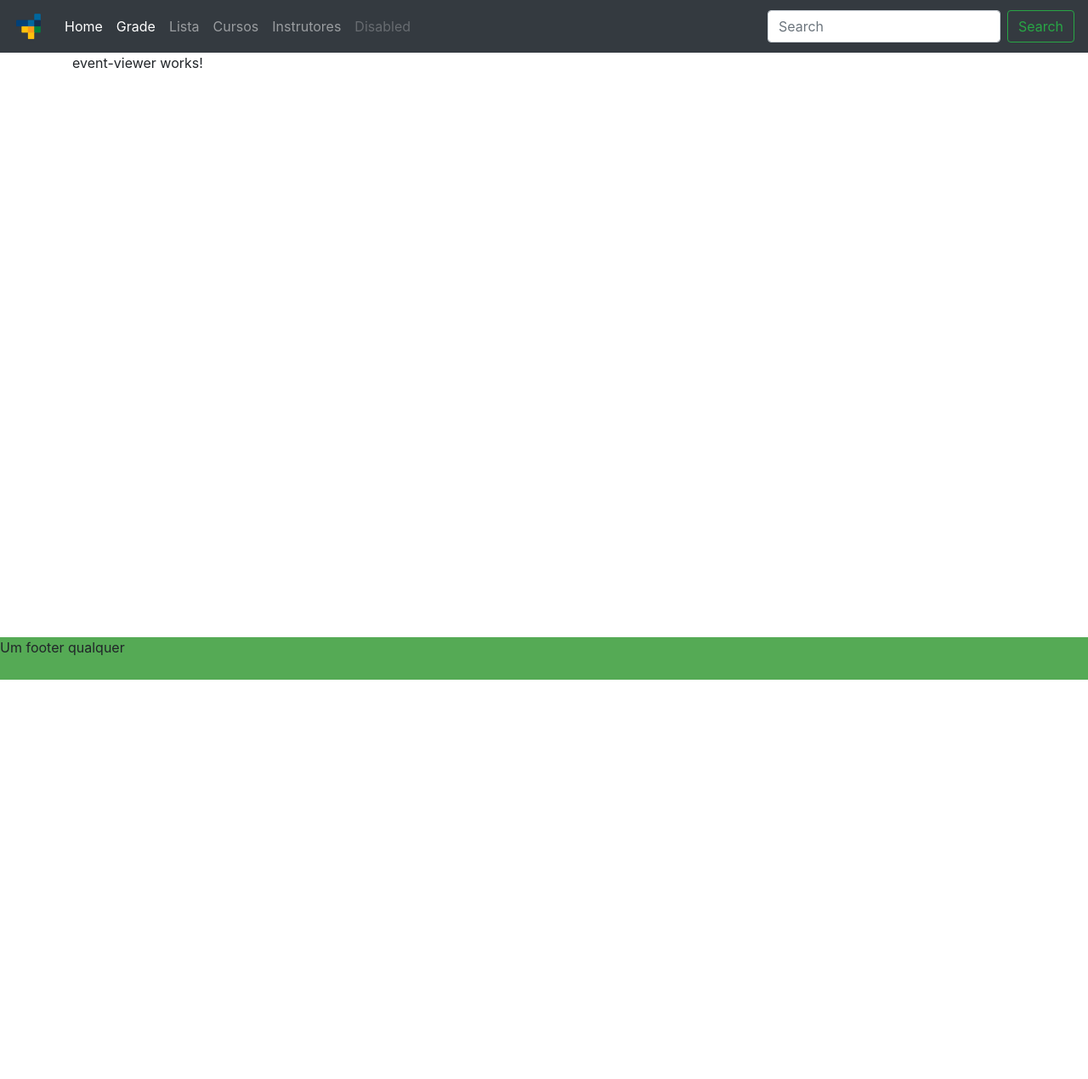
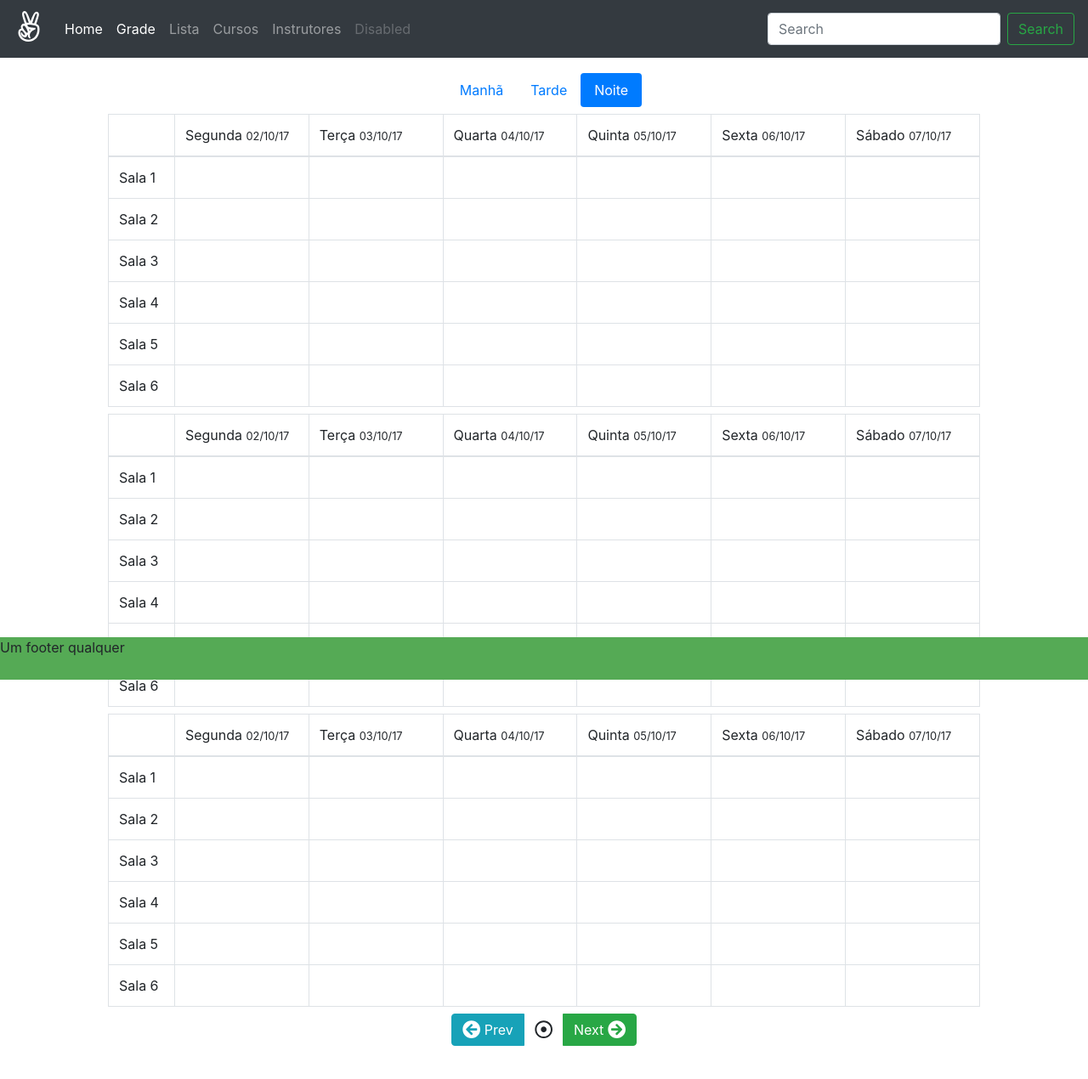
Before and after one commit to leodeleone/cronoAng, an Angular app: page /view in a window 1280 px wide. Shown: the top 1270 px of the page at 85% size. Before the commit the page ends 800 px from the top, so only its background shows below. Built offline with nearby package versions, Linux system fonts and the light colour scheme.

Commit message:
21/05: +grid, app.comp dev

```diff
--- a/src/app/app-routing.module.ts
+++ b/src/app/app-routing.module.ts
@@ -7,7 +7,7 @@ import { CadastroCursosComponent } from './cadastro-cursos/cadastro-cursos.compo
 import { CadastroInstrutorComponent } from './cadastro-instrutor/cadastro-instrutor.component';
 
 const routes: Routes = [
-  { path:'', redirectTo: 'cursos', pathMatch: 'full' },  // home page
+  { path:'', redirectTo: 'view', pathMatch: 'full' },  // home page
   { path:'view', component: EventViewerComponent  },
   //{ path:'edit', component: CronoEditComponent },
   { path:'lista', component: EventListComponent },
--- a/src/app/app.component.scss
+++ b/src/app/app.component.scss
@@ -1,4 +1,4 @@
 .container {
-  margin-top: 62px;
-  margin-bottom: 50px;
+  margin-top: 62px; // fixed header
+  margin-bottom: 50px; // fixed bottom
 }
--- a/src/app/app.component.ts
+++ b/src/app/app.component.ts
@@ -1,4 +1,8 @@
 import { Component } from '@angular/core';
+import { Event } from "./event";
+import { BackendApiService } from './backend-api.service';
+
+export const DAY_IN_MSEC = 1000 * 60 * 60 * 24;
 
 @Component({
   selector: 'app-root',
@@ -6,5 +10,90 @@ import { Component } from '@angular/core';
   styleUrls: ['./app.component.scss']
 })
 export class AppComponent {
-  title = 'app';
+  public title: string = 'app';
+  public diasSemana = ['Domingo', 'Segunda', 'Terça', 'Quarta', 'Quinta', 'Sexta', 'Sábado'];
+  public today: Date;
+  public dom0: Date; // primeiro domingo antes de hoje
+  public dom1: Date; // primeiro domingo após hoje
+  public weekPad: number; // semana relativa à atual
+
+  public events: Event[];
+  public weekDates: Date[];
+
+  constructor(private apiData: BackendApiService) {
+    this.today = new Date('2017-10-07');
+    this.today.setHours(0);
+    this.today.setMinutes(0);
+    this.today.setSeconds(0);
+    this.today.setMilliseconds(0);
+    this.dom0 = this.returnDate(this.today, -this.today.getDay());
+    this.dom1 = this.returnDate(this.today, 7 - this.today.getDay());
+    this.weekPad = 0;
+    this.weekDates = [];
+    this.events = [];
+  }
+  ngOnInit() {
+    this.getEvents();
+    this.updateDates();
+  }
+
+  getEvents(): void {
+    this.apiData.getEvents().subscribe(data => {
+      data.forEach( e => {
+        e.sala = parseInt(e.sala.toString());
+      });
+      this.events = data
+    });
+  }
+
+  waitForElement(selector, callback, timeLimit) {
+    if (
+      typeof selector === 'string' &&
+      typeof callback === 'function' &&
+      typeof timeLimit === 'number'
+    ) {
+      (function(selector, callback, timeLimit) {
+        timeLimit = timeLimit || 10000;
+        function isReady() {
+          return document.querySelectorAll(selector).length > 0;
+        }
+        var interval = setInterval(function() {
+          if (isReady()) {
+            clearInterval(interval);
+            clearTimeout(timeout);
+            callback();
+          }
+        }, 100);
+        var timeout = setTimeout(function() {
+          clearInterval(interval);
+          clearTimeout(timeout);
+        }, timeLimit);
+      })(selector, callback, timeLimit);
+    }
+  }
+
+  zeroLeftPad(num: number, size: number): string {
+    // Xforma um numero em string preenchendo com 0 no início.
+    // Ex.: zeroLeftPad(3,4) = "0003"
+    let str: string = num.toString();
+    while (str.length < size) str = '0' + str;
+    return str;
+  }
+  returnDate(date_0: Date, days: number): Date {
+    // Retorna a data resultante da data inicial + dias. Aceita dias negativos.
+    // Ex.: returnDate('02/06/2017', 10) = '12/06/2017'
+    let new_date: Date = new Date();
+    new_date.setTime(date_0.getTime() + days * DAY_IN_MSEC);
+    return new_date;
+  }
+  compareDate(date_0: Date, date_1: Date): number {
+    // Compara duas datas, retornando a diferença entre as duas (d0-d1)
+    return date_0.getTime() - date_1.getTime();
+  }
+  updateDates(): void {
+    this.weekDates = [];
+    for (let i = 0; i < 7; i++) {
+      this.weekDates.push(this.returnDate(this.dom0, i));
+    }
+  }
 }
--- a/src/app/app.module.ts
+++ b/src/app/app.module.ts
@@ -15,6 +15,7 @@ import { HttpClientModule } from '@angular/common/http';
 import { ModalModule } from 'ngx-bootstrap/modal';
 import { CadastroCursosComponent } from './cadastro-cursos/cadastro-cursos.component';
 import { CadastroInstrutorComponent } from './cadastro-instrutor/cadastro-instrutor.component';
+import { CalendarGridComponent } from './calendar-grid/calendar-grid.component';
 
 @NgModule({
   declarations: [
@@ -27,7 +28,8 @@ import { CadastroInstrutorComponent } from './cadastro-instrutor/cadastro-instru
     EventCardComponent,
     CamelcasePipe,
     CadastroCursosComponent,
-    CadastroInstrutorComponent
+    CadastroInstrutorComponent,
+    CalendarGridComponent
   ],
   imports: [
     BrowserModule,
--- /dev/null
+++ b/src/app/calendar-grid/calendar-grid.component.html
@@ -0,0 +1,37 @@
+<table class="table table-hover table-bordered my-2 calendar-grid">
+  <thead>
+    <tr>
+      <th scope='col' style="width: 7.6%"></th>
+      <th scope="col" style="width: 15.4%" *ngFor="let i of [1,2,3,4,5,6]" id="d{{i}}-t{{turno}}">
+        {{app.diasSemana[i]}}
+        <small>{{app.weekDates[i] | date:"dd/MM/yy"}}</small>
+      </th>
+    </tr>
+  </thead>
+  <tbody>
+    <tr>
+      <th scope="row">Sala 1</th>
+      <td *ngFor="let i of [1,2,3,4,5,6]" id="d{{i}}-lsala1-t{{turno}}"></td>
+    </tr>
+    <tr>
+      <th scope="row">Sala 2</th>
+      <td *ngFor="let i of [1,2,3,4,5,6]" id="d{{i}}-lsala2-t{{turno}}"></td>
+    </tr>
+    <tr>
+      <th scope="row">Sala 3</th>
+      <td *ngFor="let i of [1,2,3,4,5,6]" id="d{{i}}-lsala3-t{{turno}}"></td>
+    </tr>
+    <tr>
+      <th scope="row">Sala 4</th>
+      <td *ngFor="let i of [1,2,3,4,5,6]" id="d{{i}}-lsala4-t{{turno}}"></td>
+    </tr>
+    <tr>
+      <th scope="row">Sala 5</th>
+      <td *ngFor="let i of [1,2,3,4,5,6]" id="d{{i}}-lsala5-t{{turno}}"></td>
+    </tr>
+    <tr>
+      <th scope="row">Sala 6</th>
+      <td *ngFor="let i of [1,2,3,4,5,6]" id="d{{i}}-lsala6-t{{turno}}"></td>
+    </tr>
+  </tbody>
+</table>
--- /dev/null
+++ b/src/app/calendar-grid/calendar-grid.component.ts
@@ -0,0 +1,19 @@
+import { Component, OnInit, Input } from '@angular/core';
+import { AppComponent } from "../app.component";
+
+@Component({
+  selector: 'app-calendar-grid',
+  templateUrl: './calendar-grid.component.html',
+  styleUrls: ['./calendar-grid.component.scss']
+})
+export class CalendarGridComponent implements OnInit {
+  @Input() turno: string;
+
+  constructor(private app: AppComponent) {
+  }
+
+  ngOnInit() {
+    //console.log(this.app);
+  }
+
+}
--- a/src/app/event-viewer/event-viewer.component.html
+++ b/src/app/event-viewer/event-viewer.component.html
@@ -1,3 +1,120 @@
-<p>
-  event-viewer works!
-</p>
+<div class="container-fluid mb-5" id="calendar-page">
+  <div class="row">
+    <ul class="nav nav-pills mx-auto mt-4">
+      <li class="nav-item">
+        <a class="nav-link" data-toggle="pill" href="#manha">Manhã</a>
+      </li>
+      <li class="nav-item">
+        <a class="nav-link" data-toggle="pill" href="#tarde">Tarde</a>
+      </li>
+      <li class="nav-item">
+        <a class="nav-link active" data-toggle="pill" href="#noite">Noite</a>
+      </li>
+    </ul>
+  </div>
+  <div class="row">
+    <div class="tab-content mx-auto" style="width: 90%;">
+      <div class="tab-pane active container-fluid" id="manha">
+        <app-calendar-grid turno="manha"></app-calendar-grid>
+      </div>
+      <div class="tab-pane active container-fluid" id="tarde">
+        <app-calendar-grid turno="tarde"></app-calendar-grid>
+      </div>
+      <div class="tab-pane active container-fluid" id="noite">
+        <app-calendar-grid turno="noite"></app-calendar-grid>
+      </div>
+    </div>
+  </div>
+  <div class="row" id="weekpad">
+    <div class="btn-group mx-auto">
+      <button type="button" title="Semana anterior" class="btn btn-info" onclick="weekX(-1)">
+        <i class="fas fa-arrow-circle-left fa-lg"></i> Prev</button>
+      <button type="button" title="Semana atual" class="btn btn-default" onclick="weekX(0)">
+        <i class="far fa-dot-circle fa-lg"></i>
+      </button>
+      <button type="button" title="Próxima semana" class="btn btn-success" onclick="weekX(1)">Next
+        <i class="fas fa-arrow-circle-right fa-lg"></i>
+      </button>
+    </div>
+  </div>
+</div>
+
+<!--
+<div id="weekpad2" style="width: 250px; margin: auto">
+        <button title="Semana anterior" class="btn btn-info" onclick="weekX(-1)">
+          <i class="glyphicon glyphicon-step-backward"></i> Prev</button>
+        <button title="Semana atual" class="btn btn-default" onclick="weekX(0)">
+          <i class="glyphicon glyphicon-record"></i>
+        </button>
+        <button title="Próxima semana" class="btn btn-success" onclick="weekX(1)">Next
+          <i class="glyphicon glyphicon-step-forward"></i>
+        </button>
+      </div>
+
+<div class="container-fluid">
+  <div class="row" id="cronobyturno">
+    <div class="col-md-10 col-md-offset-1">
+      <ul class="nav nav-tabs">
+        <li>
+          <a data-toggle="tab" href="#data" onclick="populate(0,'MANHÃ')">Manhã</a>
+        </li>
+        <li>
+          <a data-toggle="tab" href="#data" onclick="populate(0,'TARDE')">Tarde</a>
+        </li>
+        <li class="active">
+          <a data-toggle="tab" href="#data" onclick="populate(0,'NOITE')">Noite</a>
+        </li>
+      </ul>
+      <div class="tab-content">
+        <div class="tab-pane fade in active">
+          ...
+        </div>
+      </div>
+      <div id="weekpad2" style="width: 250px; margin: auto">
+        <button title="Semana anterior" class="btn btn-info" onclick="weekX(-1)">
+          <i class="glyphicon glyphicon-step-backward"></i> Prev</button>
+        <button title="Semana atual" class="btn btn-default" onclick="weekX(0)">
+          <i class="glyphicon glyphicon-record"></i>
+        </button>
+        <button title="Próxima semana" class="btn btn-success" onclick="weekX(1)">Next
+          <i class="glyphicon glyphicon-step-forward"></i>
+        </button>
+      </div>
+    </div>
+  </div>
+  <div class='row' id="tablenovosdiv" style="display: none">
+    <div class="col-md-10 col-md-offset-1">
+      <form class="form-inline">
+        <div class="form-group" title="Filtro por nome do curso">
+          <label for="query" style="padding-right: 5px;">Curso a ser buscado:</label>
+          <input type="text" class="form-control" id="query" style="width: 400px;" placeholder="html, oracle...">
+        </div>
+        <div class="form-group" title="Filtro por tempo limite">
+          <label for="timelimit" style="padding-right: 5px;">Tempo limite:</label>
+          <input type="text" class="form-control" id="timelimit" placeholder="1 year, 2 weeks...">
+        </div>
+        <div class="checkbox" id="filtro" title="Filtro por situação">Situação:
+          <label class="checkbox-inline">
+            <input type="checkbox" checked value="c" id="c"> C
+          </label>
+          <label class="checkbox-inline">
+            <input type="checkbox" checked value="a" id="a"> A
+          </label>
+        </div>
+      </form>
+      <table class="table table-bordered table-striped table-condensed"></table>
+    </div>
+  </div>
+  <div class="row" id="buscaturma" style="display: none">
+    <div class="col-md-10 col-md-offset-1">
+      <form class="form-inline">
+        <div class="form-group" title="Buscar turma">
+          <label for="codTurma">Código da Turma:</label>
+          <input type="number" class="form-control" id="codTurma" placeholder="1602345">
+        </div>
+        <button type="submit" class="btn btn-default" id="buscarTurmaBtn">Buscar</button>
+      </form>
+    </div>
+  </div>
+</div>
+-->
--- a/src/app/event-viewer/event-viewer.component.ts
+++ b/src/app/event-viewer/event-viewer.component.ts
@@ -1,4 +1,5 @@
 import { Component, OnInit } from '@angular/core';
+import { AppComponent } from '../app.component';
 
 @Component({
   selector: 'app-event-viewer',
@@ -7,7 +8,7 @@ import { Component, OnInit } from '@angular/core';
 })
 export class EventViewerComponent implements OnInit {
 
-  constructor() { }
+  constructor(private app: AppComponent) { }
 
   ngOnInit() {
   }
--- a/src/app/header/header.component.html
+++ b/src/app/header/header.component.html
@@ -1,7 +1,8 @@
 <header class="header w-100">
   <nav class="navbar navbar-expand-md navbar-dark bg-dark">
     <a class="navbar-brand" href="http://www.targettrust.com.br/">
-      <img src="assets/images/FaviconTargetTrust.png" alt="TargetTrust" style="width:36px;height:36px;">
+      <i class="fab fa-angellist" style="width:36px;height:36px;"></i>
+      <!--img src="assets/images/FaviconTargetTrust.png" alt="TargetTrust" style="width:36px;height:36px;"-->
     </a>
     <button class="navbar-toggler" type="button" data-toggle="collapse" data-target="#navbarSupportedContent" aria-controls="navbarSupportedContent"
       aria-expanded="false" aria-label="Toggle navigation">
```
Also changed, not shown: src/app/calendar-grid/calendar-grid.component.scss (added).
